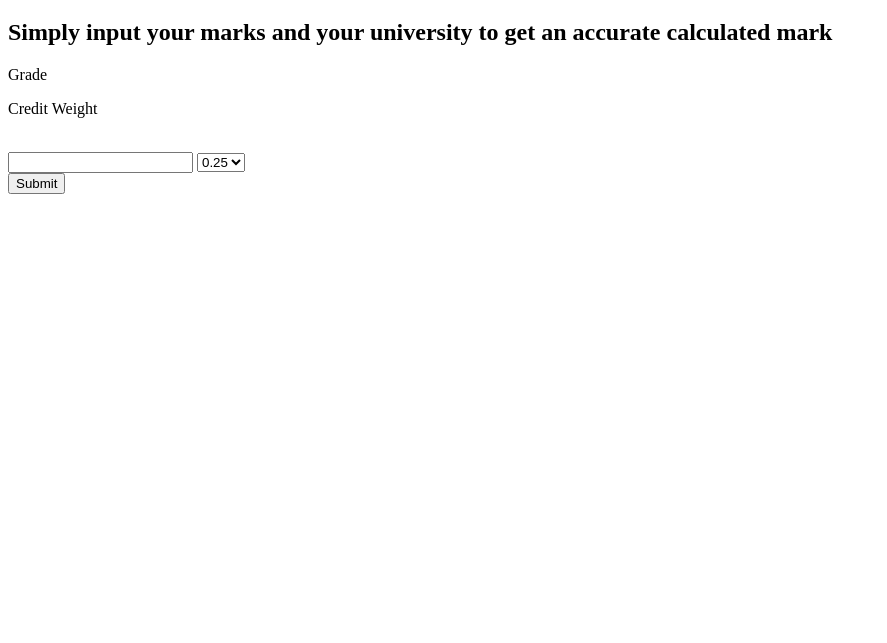
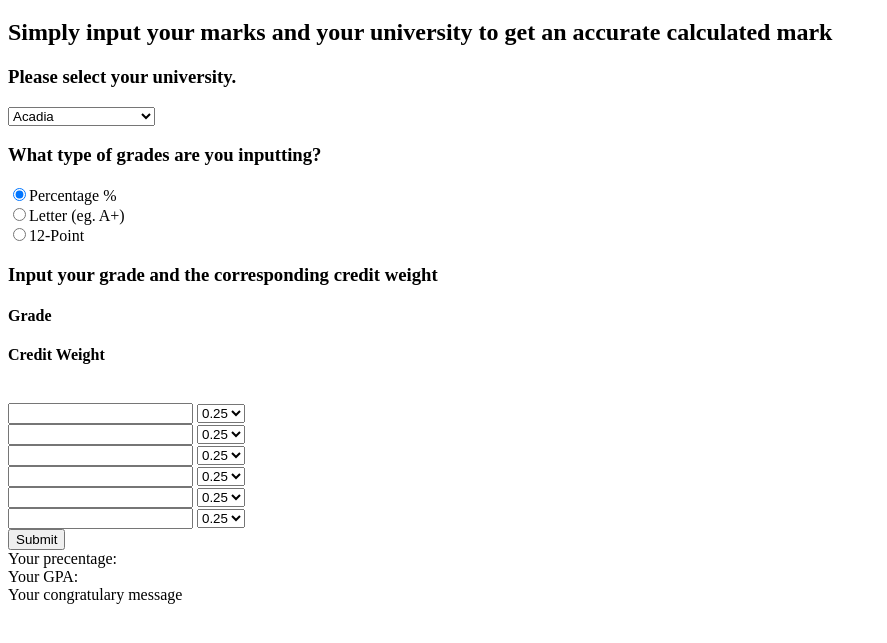
Before and after one commit to sergei1152/WhatsMyGPA, a plain HTML site: page gpa-calc.html in a window 1280 px wide. Shown: the part 61-704 px from the top of the page, without its empty margins (0-887 px from the left). Drawn offline with Linux system fonts and the light colour scheme.

Commit message:
Added radio buttons to select input type

```diff
--- a/gpa-calc.html
+++ b/gpa-calc.html
@@ -3,13 +3,8 @@
 <head>
 	<meta charset="UTF-8">
 	<title>uWaterloo GPA Calculator</title>
-
-  <script>
-  //calculates and outputs the GPA information
-  function calculateGPA(){
-
-  }
-  </script>
+  <script src="university-list.js"></script>
+  <script src="calculateGPA.js"></script>
 </head>
 
 <body>
@@ -18,13 +13,122 @@
   <h2>Simply input your marks and your university to get an accurate calculated mark</h2>
 
 
-  <form action="calculateGPA()" id="input-gpa-form">
-    <p>Grade</p> <p>Credit Weight</p>
-    <br>
-    <input type="text" id="course_1_value">
+  <form action="" id="input-gpa-form" onsubmit="return calculateGPA()">
+    <h3>Please select your university.</h3>
+    <select id="university">
+        <option value="Acadia">Acadia</option>
+        <option value="Alberta">Alberta</option>
+        <option value="Athabasca">Athabasca</option>
+        <option value="Bishop">Bishop</option>
+        <option value="Brandon">Brandon</option>
+        <option value="Brock">Brock</option>
+        <option value="Calgary">Calgary</option>
+        <option value="Carleton">Carleton</option>
+        <option value="Concordia">Concordia</option>
+        <option value="Dalhousie">Dalhousie</option>
+        <option value="Guelph">Guelph</option>
+        <option value="Lakehead">Lakehead</option>
+        <option value="Laurentian">Laurentian</option>
+        <option value="Laval">Laval</option>
+        <option value="Lethbridge">Lethbridge</option>
+        <option value="Manitoba">Manitoba</option>
+        <option value="McGill">McGill</option>
+        <option value="McMaster">McMaster</option>
+        <option value="Memorial">Memorial</option>
+        <option value="Moncton">Moncton</option>
+        <option value="Montreal">Montreal</option>
+        <option value="Mt.Allison">Mt.Allison</option>
+        <option value="Mt. St.Vincent">Mt. St.Vincent</option>
+        <option value="New Brunswick">New Brunswick</option>
+        <option value="Nipissing">Nipissing</option>
+        <option value="Northern BC">Northern BC</option>
+        <option value="Ottawa">Ottawa</option>
+        <option value="PEI">PEI</option>
+        <option value="Quebec">Quebec</option>
+        <option value="Queen's">Queen's</option>
+        <option value="Queen's Engineering">Queen's Engineering</option>
+        <option value="Regina">Regina</option>
+        <option value="RMC/CMR">RMC/CMR</option>
+        <option value="Royal Roads">Royal Roads</option>
+        <option value="Ryerson">Ryerson</option>
+        <option value="Saskatchewan">Saskatchewan</option>
+        <option value="Sherbrooke">Sherbrooke</option>
+        <option value="Simon Fraser">Simon Fraser</option>
+        <option value="St.Francis Xavier">St.Francis Xavier</option>
+        <option value="St.Mary's">St.Mary's</option>
+        <option value="St.Thomas">St.Thomas</option>
+        <option value="Ste-Anne">Ste-Anne</option>
+        <option value="Toronto">Toronto</option>
+        <option value="Trent">Trent</option>
+        <option value="Trinity Western">Trinity Western</option>
+        <option value="UBC">UBC</option>
+        <option value="UOIT">UOIT</option>
+        <option value="Victoria">Victoria</option>
+        <option value="Waterloo">Waterloo</option>
+        <option value="Western">Western</option>
+        <option value="Laurier">Laurier</option>
+        <option value="Windsor">Windsor</option>
+        <option value="Winnipeg">Winnipeg</option>
+        <option value="York">York</option>
+    </select>
+
+    <h3>What type of grades are you inputting?</h3>
+    <input type="radio" name="input-type" value="percent" checked="checked" id="input-percent">Percentage %<br>
+    <input type="radio" name="input-type" value="letter" id="input-letter">Letter (eg. A+) <br>
+    <input type="radio" name="input-type" value="12-point" id="input-12point">12-Point <br>
 
 
+    <h3>Input your grade and the corresponding credit weight</h3>
+    <h4 class="input-titles">Grade</h4> <h4 class="input-titles">Credit Weight</h4>
+    <br>
+
+    <input type="text" id="course_1_value">
     <select id="course_1_weight">
+        <option value="0.25">0.25</option>
+        <option value="0.5">0.5</option>
+        <option value="0.75">0.75</option>
+        <option value="1.0">1.0</option>
+    </select>
+    <br>
+
+    <input type="text" id="course_2_value">
+    <select id="course_2_weight">
+        <option value="0.25">0.25</option>
+        <option value="0.5">0.5</option>
+        <option value="0.75">0.75</option>
+        <option value="1.0">1.0</option>
+    </select>
+    <br>
+
+    <input type="text" id="course_3_value">
+    <select id="course_3_weight">
+        <option value="0.25">0.25</option>
+        <option value="0.5">0.5</option>
+        <option value="0.75">0.75</option>
+        <option value="1.0">1.0</option>
+    </select>
+    <br>
+
+    <input type="text" id="course_4_value">
+    <select id="course_4_weight">
+        <option value="0.25">0.25</option>
+        <option value="0.5">0.5</option>
+        <option value="0.75">0.75</option>
+        <option value="1.0">1.0</option>
+    </select>
+    <br>
+
+    <input type="text" id="course_5_value">
+    <select id="course_5_weight">
+        <option value="0.25">0.25</option>
+        <option value="0.5">0.5</option>
+        <option value="0.75">0.75</option>
+        <option value="1.0">1.0</option>
+    </select>
+    <br>
+
+    <input type="text" id="course_6_value">
+    <select id="course_6_weight">
         <option value="0.25">0.25</option>
         <option value="0.5">0.5</option>
         <option value="0.75">0.75</option>
@@ -35,5 +139,9 @@
     <input type="submit" value="Submit">
 
   </form>
+
+  <div id="percentage">Your precentage:</div>
+  <div id="GPA">Your GPA:</div>
+  <div id="message">Your congratulary message</div>
 </body>
 </html>
```
